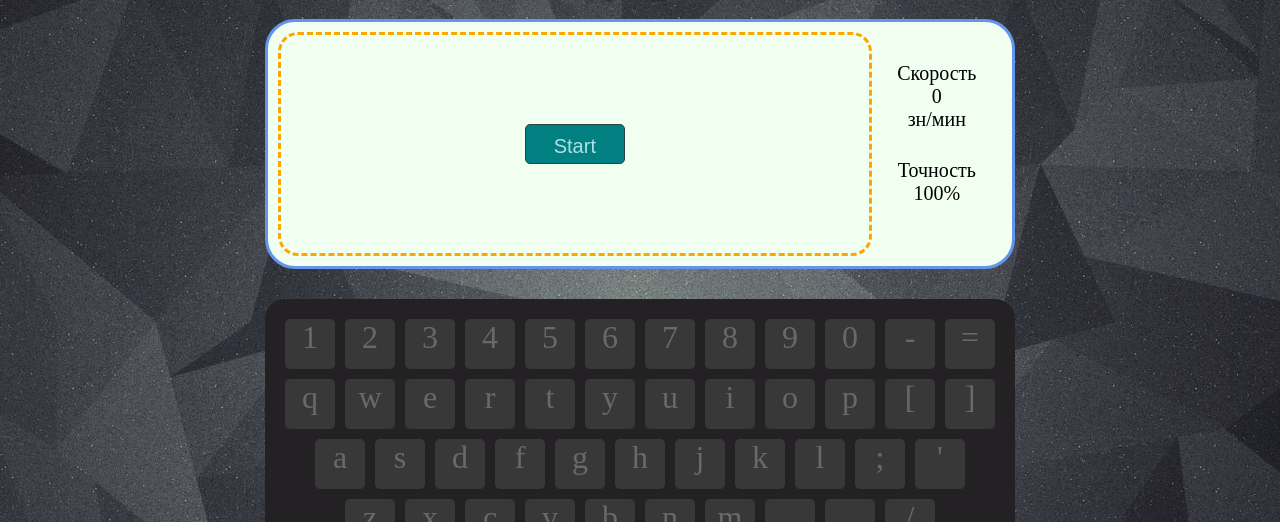
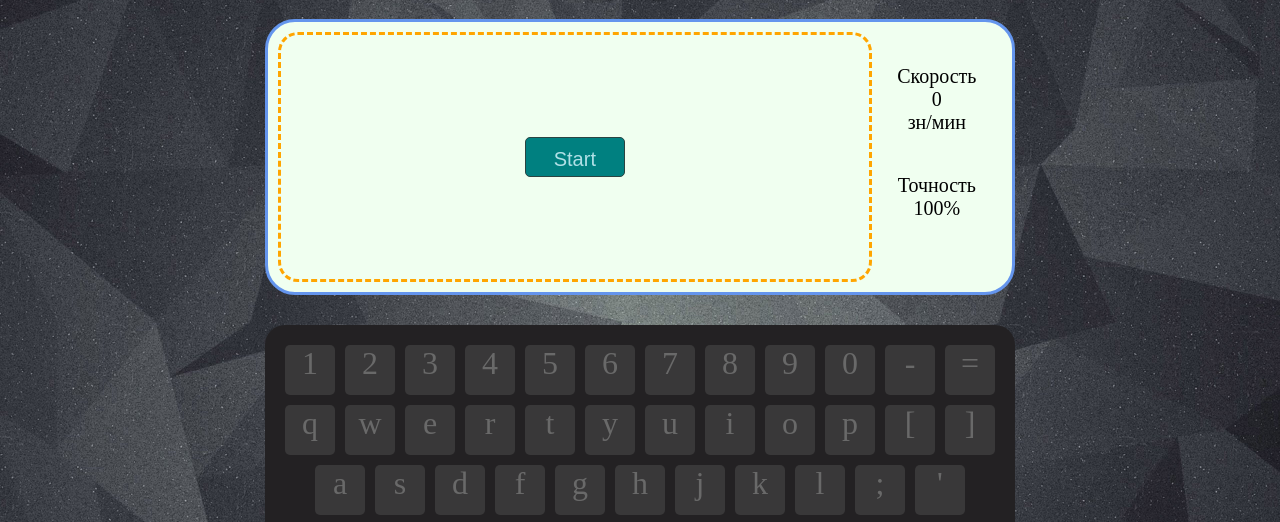
Before and after one commit to KachmaZ/TypeSpeed, a plain HTML site: page index.html in a window 1280 px wide. Shown: the part 61-583 px from the top of the page. Drawn offline with nearby package versions, Linux system fonts and the light colour scheme.

Commit message:
Min-height issues fix

```diff
--- a/css/gf-style.css
+++ b/css/gf-style.css
@@ -8,7 +8,6 @@
 .game-field {
     width: 750px;
     min-height: 250px;
-    height: 1px; /* Это чтобы дочерний блок мог занять всю высоту родителя*/
     border: 3px solid cornflowerblue;
     border-radius: 30px;
 
@@ -22,14 +21,13 @@
    по технологии flexbox*/
 
 .flex-wrapper {
-    height: 100%;
+    min-height: inherit;
     display: flex;
-    align-items: center;
 }
 
 .type-field {
     width: 82%;
-    height: 100%;
+    min-height: inherit;
     padding: 5px;
 
     font-size: 20px;
@@ -48,7 +46,6 @@
 
 .indicators {
     width: 18%;
-    height: 100%;
     display: flex;
     flex-direction: column;
     justify-content: space-evenly;
```
